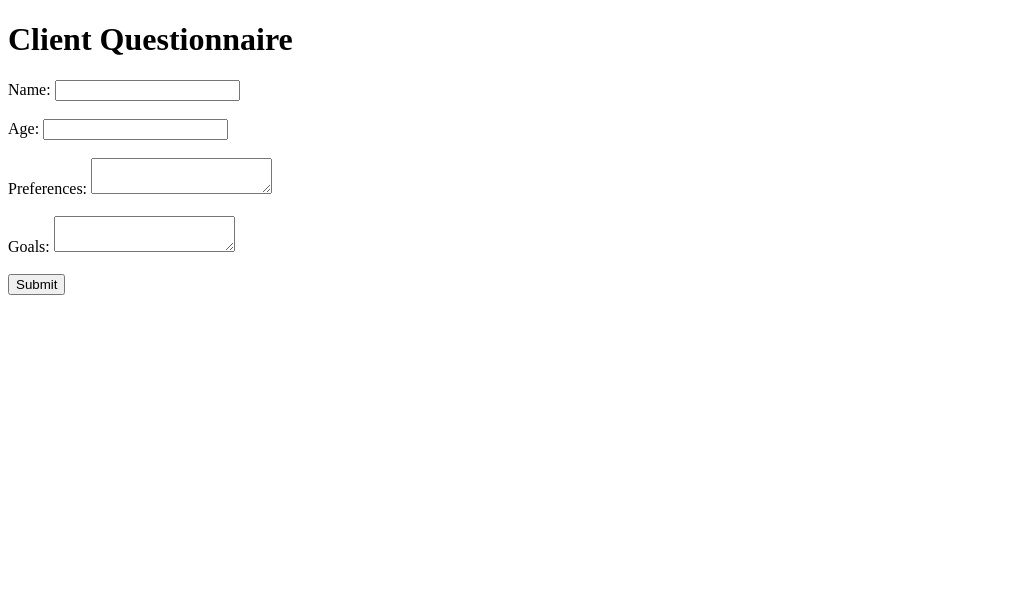
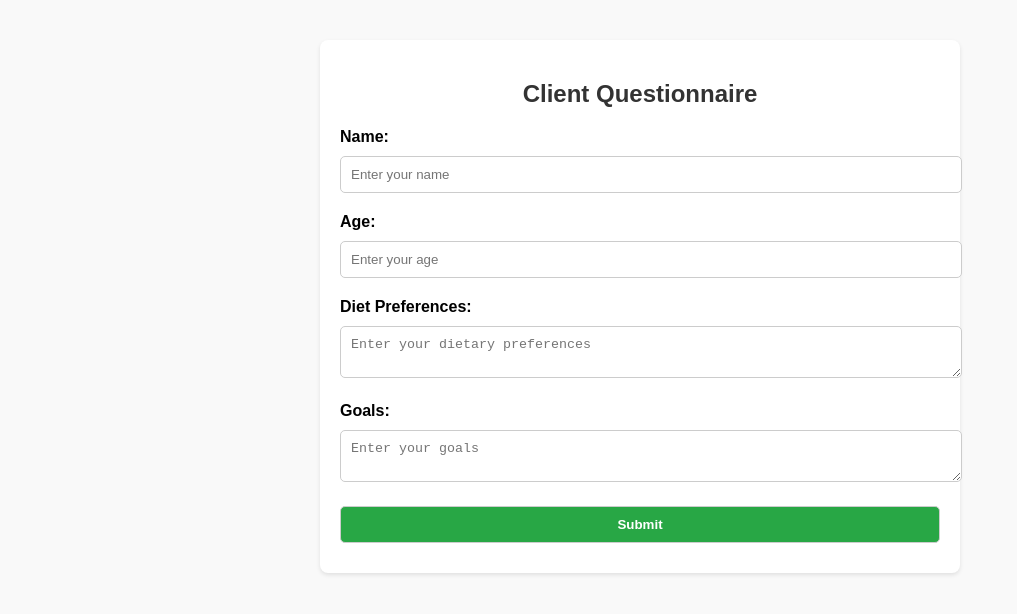
Before and after one commit to Radilovk/client-data-system, a plain HTML site: page questionnaire.html in a window 1280 px wide. Shown: the whole page, without its empty margins (0-1017 px from the left). Drawn offline with Linux system fonts and the light colour scheme.

Commit message:
Update questionnaire.html

```diff
--- a/questionnaire.html
+++ b/questionnaire.html
@@ -3,34 +3,70 @@
 <head>
     <meta charset="UTF-8">
     <meta name="viewport" content="width=device-width, initial-scale=1.0">
-    <title>Questionnaire</title>
+    <title>Client Questionnaire</title>
+    <style>
+        body {
+            font-family: Arial, sans-serif;
+            margin: 20px;
+            padding: 20px;
+            background-color: #f9f9f9;
+        }
+        .container {
+            max-width: 600px;
+            margin: auto;
+            background: #fff;
+            padding: 20px;
+            border-radius: 8px;
+            box-shadow: 0 2px 4px rgba(0, 0, 0, 0.1);
+        }
+        h2 {
+            text-align: center;
+            color: #333;
+        }
+        form label {
+            font-weight: bold;
+            margin-top: 10px;
+            display: block;
+        }
+        input, textarea, button {
+            width: 100%;
+            padding: 10px;
+            margin: 10px 0;
+            border: 1px solid #ccc;
+            border-radius: 5px;
+        }
+        button {
+            background-color: #28a745;
+            color: white;
+            font-weight: bold;
+            cursor: pointer;
+        }
+        button:hover {
+            background-color: #218838;
+        }
+    </style>
 </head>
 <body>
-    <h1>Client Questionnaire</h1>
+    <div class="container">
+        <h2>Client Questionnaire</h2>
         <form id="questionnaire">
             <label for="name">Name:</label>
-        <input type="text" id="name" name="name" required><br><br>
+            <input type="text" id="name" name="name" placeholder="Enter your name" required>
 
             <label for="age">Age:</label>
-        <input type="number" id="age" name="age" required><br><br>
+            <input type="number" id="age" name="age" placeholder="Enter your age" required>
 
-        <label for="preferences">Preferences:</label>
-        <textarea id="preferences" name="preferences" required></textarea><br><br>
+            <label for="preferences">Diet Preferences:</label>
+            <textarea id="preferences" name="preferences" rows="2" placeholder="Enter your dietary preferences"></textarea>
 
             <label for="goals">Goals:</label>
-        <textarea id="goals" name="goals" required></textarea><br><br>
+            <textarea id="goals" name="goals" rows="2" placeholder="Enter your goals"></textarea>
 
             <button type="submit">Submit</button>
         </form>
+    </div>
 
     <script>
-        const apiUrl = "https://api.github.com/repos/Radilovk/client-data-system/contents/clients/";
-        const apiKey = "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";
-
-        function utf8ToBase64(str) {
-            return btoa(unescape(encodeURIComponent(str)));
-        }
-
         document.getElementById("questionnaire").addEventListener("submit", async (event) => {
             event.preventDefault();
 
@@ -49,31 +85,30 @@
             };
 
             try {
-                const jsonContent = JSON.stringify(newClient, null, 2);
-                const base64Content = utf8ToBase64(jsonContent);
+                const base64Data = btoa(unescape(encodeURIComponent(JSON.stringify(newClient, null, 2))));
 
-                const response = await fetch(`${apiUrl}${newClient.id}.json`, {
-                    method: "PUT",
+                const response = await fetch(`https://api.github.com/repos/Radilovk/client-data-system/dispatches`, {
+                    method: "POST",
                     headers: {
-                        Authorization: `Bearer ${apiKey}`,
+                        Authorization: `Bearer YOUR_SHORT_TERM_TOKEN_HERE`,
                         "Content-Type": "application/json"
                     },
                     body: JSON.stringify({
-                        message: `Create new client file for ${newClient.name}`,
-                        content: base64Content
+                        event_type: "create-client-file",
+                        client_id: newClient.id,
+                        client_data: base64Data
                     })
                 });
 
                 if (response.ok) {
-                    alert("Client data saved successfully!");
+                    alert("Client data submitted successfully!");
                     document.getElementById("questionnaire").reset();
-                    window.location.href = "profile.html";
                 } else {
-                    const errorDetails = await response.json();
-                    throw new Error(`Failed to save client data: ${errorDetails.message}`);
+                    const errorDetails = await response.text();
+                    throw new Error(`Failed to dispatch workflow: ${errorDetails}`);
                 }
             } catch (error) {
-                console.error("Error details:", error);
+                console.error("Error:", error);
                 alert(`An error occurred: ${error.message}`);
             }
         });
```
Lines whose indentation alone changed are shown as unchanged.
